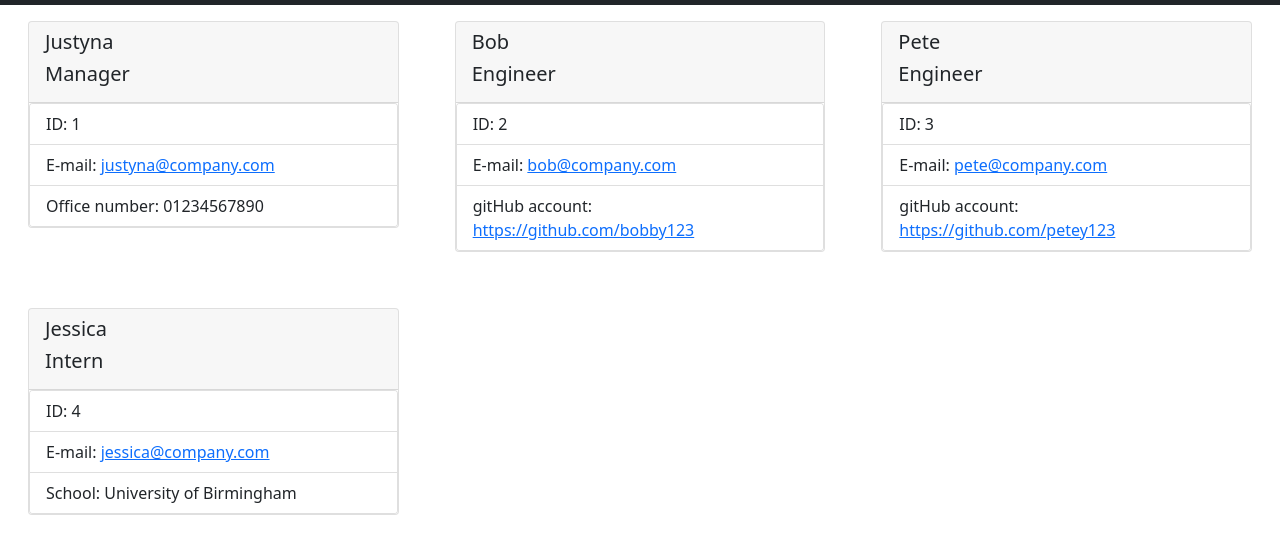
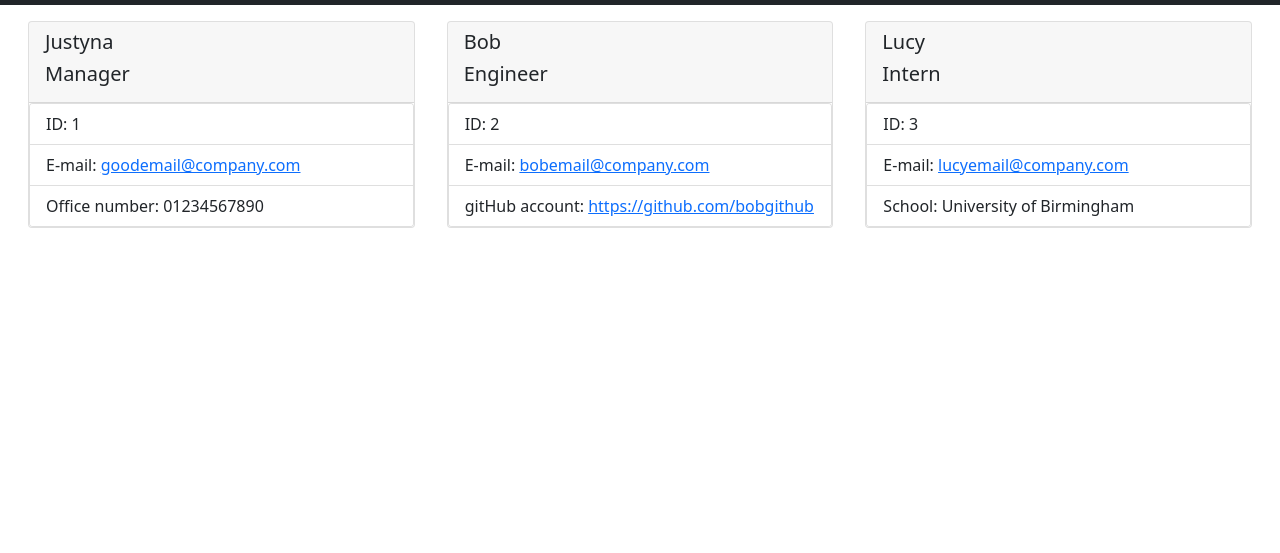
Before and after one commit to ivnkris/team-profile-generator, a website: page dist/index.html in a window 1280 px wide. Shown: the part 45-598 px from the top of the page. Drawn offline with nearby package versions, Linux system fonts and the light colour scheme.

Commit message:
added screenshots to readme

```diff
--- a/dist/index.html
+++ b/dist/index.html
@@ -21,8 +21,7 @@
         </div>
       </nav>
     </header>
-    <main class="d-flex justify-content-center container-fluid">
-      <div class="row row-cols-1 row-cols-md-3 g-4">
+    <main class="container-fluid d-flex flex-wrap justify-content-center">
 
   <div class="col">
           <div class="card m-3">
@@ -35,7 +34,7 @@
                 <li class="list-group-item">ID: 1</li>
                 <li class="list-group-item">
                   E-mail:
-                  <a href="mailto:justyna@company.com">justyna@company.com</a>
+                  <a href="mailto:goodemail@company.com">goodemail@company.com</a>
                 </li>
                 <li class="list-group-item">Office number: 01234567890</li>
               </ul>
@@ -54,12 +53,12 @@
                   <li class="list-group-item">ID: 2</li>
                   <li class="list-group-item">
                     E-mail:
-                    <a href="mailto:bob@company.com">bob@company.com</a>
+                    <a href="mailto:bobemail@company.com">bobemail@company.com</a>
                   </li>
                   <li class="list-group-item">
                     gitHub account:
-                    <a href="https://github.com/bobby123" , target="_blank"
-                      >https://github.com/bobby123</a
+                    <a href="https://github.com/bobgithub" , target="_blank"
+                      >https://github.com/bobgithub</a
                     >
                   </li>
                 </ul>
@@ -70,39 +69,15 @@
     <div class="col">
             <div class="card m-3">
               <div class="card-header">
-                <h5 class="card-title">Pete</h5>
-                <h5 class="card-title">Engineer</h5>
+                <h5 class="card-title">Lucy</h5>
+                <h5 class="card-title">Intern</h5>
               </div>
               <div class="card">
                 <ul class="list-group list-group-flush">
                   <li class="list-group-item">ID: 3</li>
                   <li class="list-group-item">
                     E-mail:
-                    <a href="mailto:pete@company.com">pete@company.com</a>
-                  </li>
-                  <li class="list-group-item">
-                    gitHub account:
-                    <a href="https://github.com/petey123" , target="_blank"
-                      >https://github.com/petey123</a
-                    >
-                  </li>
-                </ul>
-              </div>
-            </div>
-          </div>
-
-    <div class="col">
-            <div class="card m-3">
-              <div class="card-header">
-                <h5 class="card-title">Jessica</h5>
-                <h5 class="card-title">Intern</h5>
-              </div>
-              <div class="card">
-                <ul class="list-group list-group-flush">
-                  <li class="list-group-item">ID: 4</li>
-                  <li class="list-group-item">
-                    E-mail:
-                    <a href="mailto:jessica@company.com">jessica@company.com</a>
+                    <a href="mailto:lucyemail@company.com">lucyemail@company.com</a>
                   </li>
                   <li class="list-group-item">
                     School: University of Birmingham
@@ -112,7 +87,6 @@
             </div>
           </div>
 
-      </div>
     </main>
     <script
       src="https://cdn.jsdelivr.net/npm/bootstrap@5.0.0/dist/js/bootstrap.bundle.min.js"
```
Also changed, not shown: README.md, src/images/programme-running.png (added), src/images/tests-passing.png (added).
